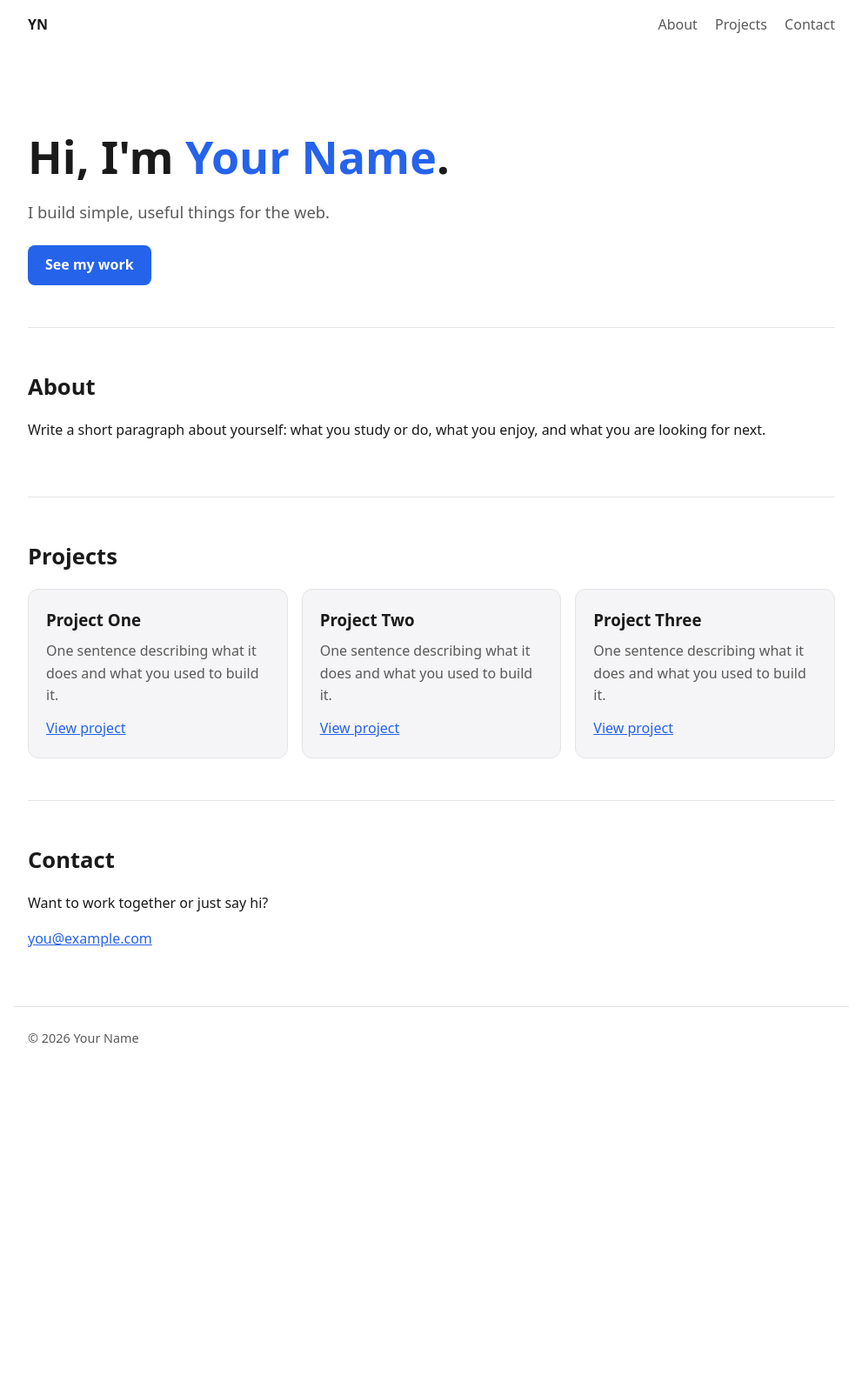
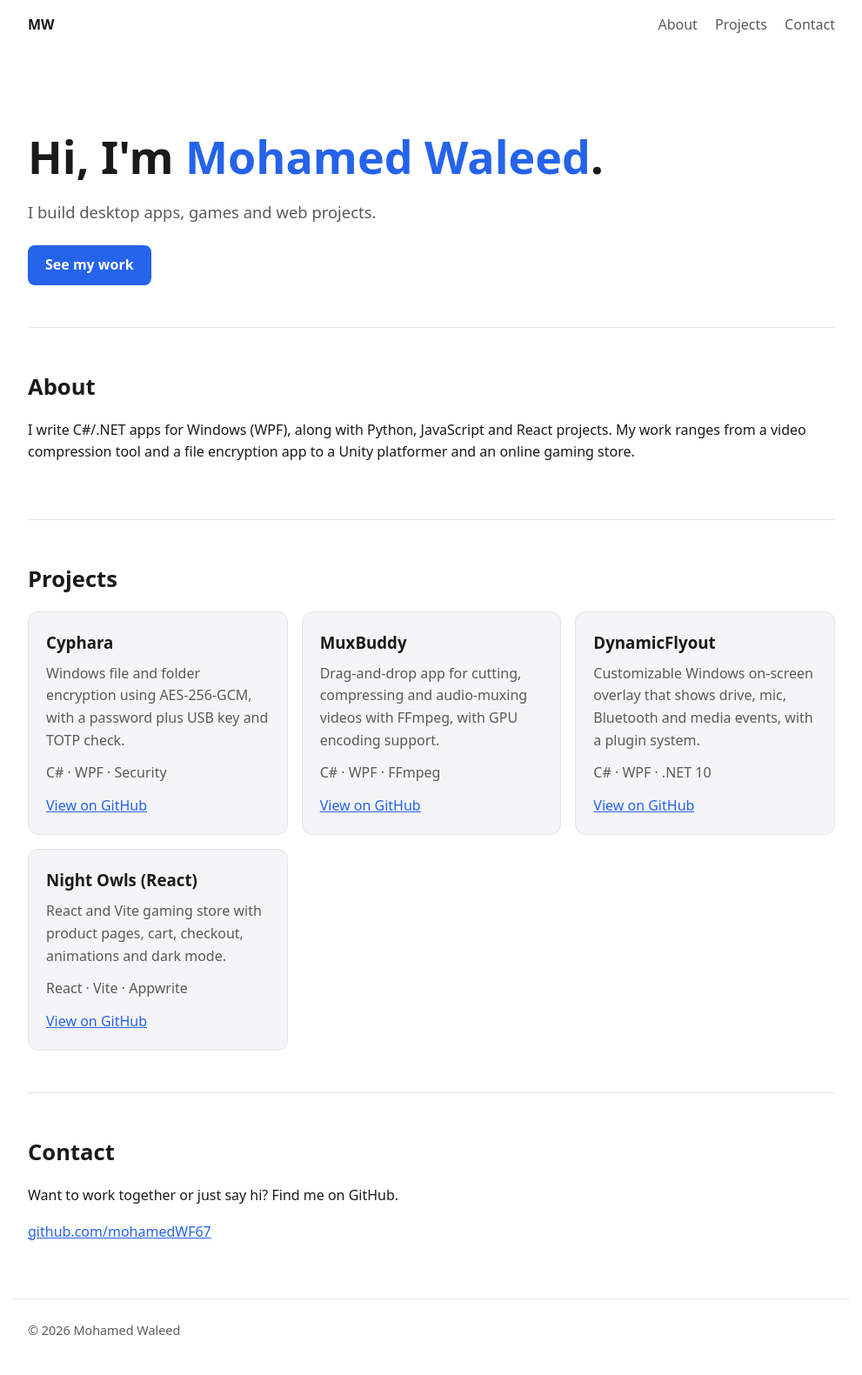
Before and after one commit to mohamedWF67/portfolio, a plain HTML site: page index.html in a window 1280 px wide. Shown: the whole page at 87% size, without its empty margins (144-1135 px from the left). Before the commit the page ends 1245 px from the top, so only its background shows below. Drawn offline with Linux system fonts and the light colour scheme.

Commit message:
Replace placeholders with GitHub profile and projects
Co-Authored-By: Claude Haiku 5.5 <noreply@anthropic.com>

```diff
--- a/index.html
+++ b/index.html
@@ -3,13 +3,13 @@
 <head>
   <meta charset="utf-8">
   <meta name="viewport" content="width=device-width, initial-scale=1">
-  <title>Your Name · Portfolio</title>
-  <meta name="description" content="Personal portfolio of Your Name.">
+  <title>Mohamed Waleed · Portfolio</title>
+  <meta name="description" content="Portfolio of Mohamed Waleed: desktop apps, games and web projects.">
   <link rel="stylesheet" href="style.css">
 </head>
 <body>
   <header class="site-header">
-    <a href="#top" class="logo">YN</a>
+    <a href="#top" class="logo">MW</a>
     <nav>
       <a href="#about">About</a>
       <a href="#projects">Projects</a>
@@ -19,16 +19,17 @@
 
   <main id="top">
     <section class="hero">
-      <h1>Hi, I'm <span>Your Name</span>.</h1>
-      <p>I build simple, useful things for the web.</p>
+      <h1>Hi, I'm <span>Mohamed Waleed</span>.</h1>
+      <p>I build desktop apps, games and web projects.</p>
       <a class="btn" href="#projects">See my work</a>
     </section>
 
     <section id="about">
       <h2>About</h2>
       <p>
-        Write a short paragraph about yourself: what you study or do, what you enjoy,
-        and what you are looking for next.
+        I write C#/.NET apps for Windows (WPF), along with Python, JavaScript and React projects.
+        My work ranges from a video compression tool and a file encryption app to a Unity platformer
+        and an online gaming store.
       </p>
     </section>
 
@@ -36,32 +37,41 @@
       <h2>Projects</h2>
       <div class="grid">
         <article class="card">
-          <h3>Project One</h3>
-          <p>One sentence describing what it does and what you used to build it.</p>
-          <a href="#">View project</a>
+          <h3>Cyphara</h3>
+          <p>Windows file and folder encryption using AES-256-GCM, with a password plus USB key and TOTP check.</p>
+          <p class="tags">C# · WPF · Security</p>
+          <a href="https://github.com/mohamedWF67/Cyphara">View on GitHub</a>
         </article>
         <article class="card">
-          <h3>Project Two</h3>
-          <p>One sentence describing what it does and what you used to build it.</p>
-          <a href="#">View project</a>
+          <h3>MuxBuddy</h3>
+          <p>Drag-and-drop app for cutting, compressing and audio-muxing videos with FFmpeg, with GPU encoding support.</p>
+          <p class="tags">C# · WPF · FFmpeg</p>
+          <a href="https://github.com/mohamedWF67/MuxBuddy">View on GitHub</a>
         </article>
         <article class="card">
-          <h3>Project Three</h3>
-          <p>One sentence describing what it does and what you used to build it.</p>
-          <a href="#">View project</a>
+          <h3>DynamicFlyout</h3>
+          <p>Customizable Windows on-screen overlay that shows drive, mic, Bluetooth and media events, with a plugin system.</p>
+          <p class="tags">C# · WPF · .NET 10</p>
+          <a href="https://github.com/mohamedWF67/DynamicFlyout">View on GitHub</a>
+        </article>
+        <article class="card">
+          <h3>Night Owls (React)</h3>
+          <p>React and Vite gaming store with product pages, cart, checkout, animations and dark mode.</p>
+          <p class="tags">React · Vite · Appwrite</p>
+          <a href="https://github.com/mohamedWF67/Nightowls_REACT">View on GitHub</a>
         </article>
       </div>
     </section>
 
     <section id="contact">
       <h2>Contact</h2>
-      <p>Want to work together or just say hi?</p>
-      <p><a href="mailto:you@example.com">you@example.com</a></p>
+      <p>Want to work together or just say hi? Find me on GitHub.</p>
+      <p><a href="https://github.com/mohamedWF67">github.com/mohamedWF67</a></p>
     </section>
   </main>
 
   <footer>
-    <p>&copy; <span id="year"></span> Your Name</p>
+    <p>&copy; <span id="year"></span> Mohamed Waleed</p>
   </footer>
 
   <script>
```
